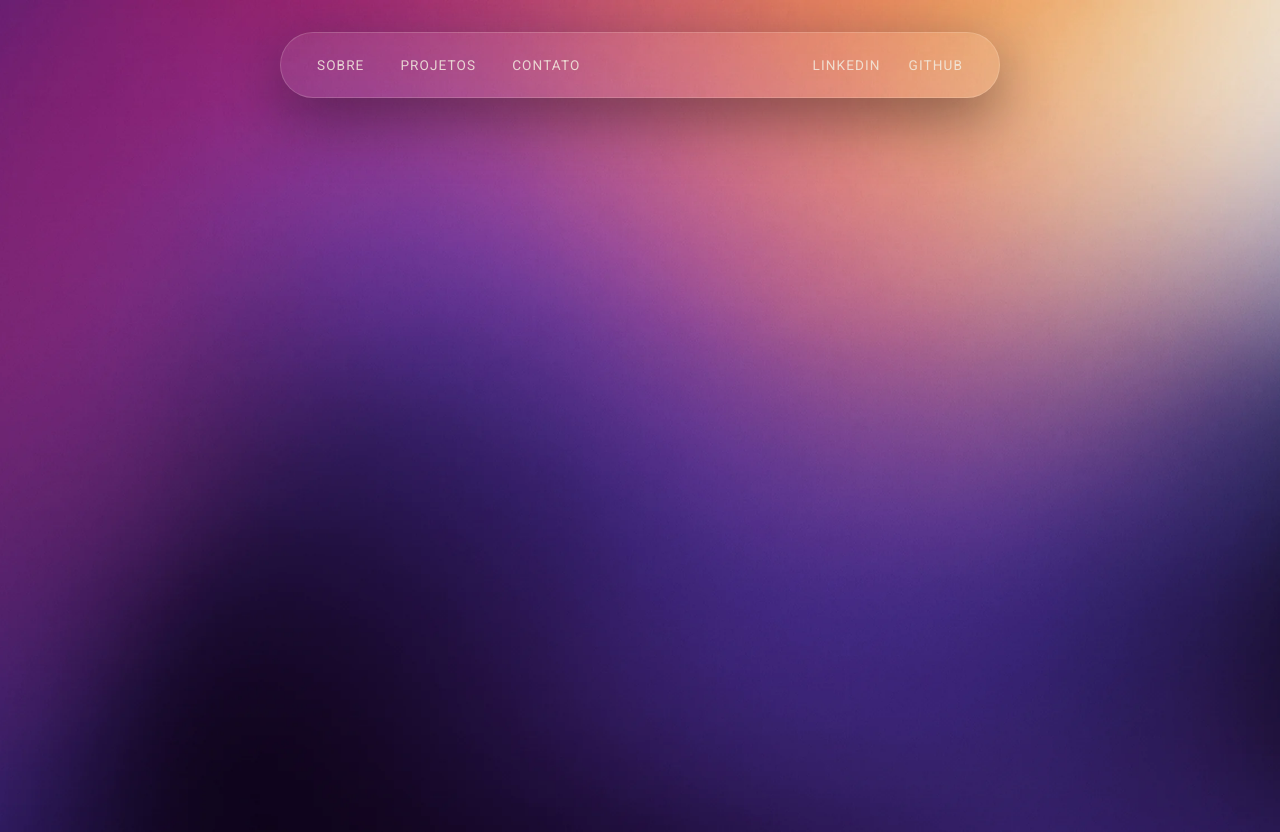
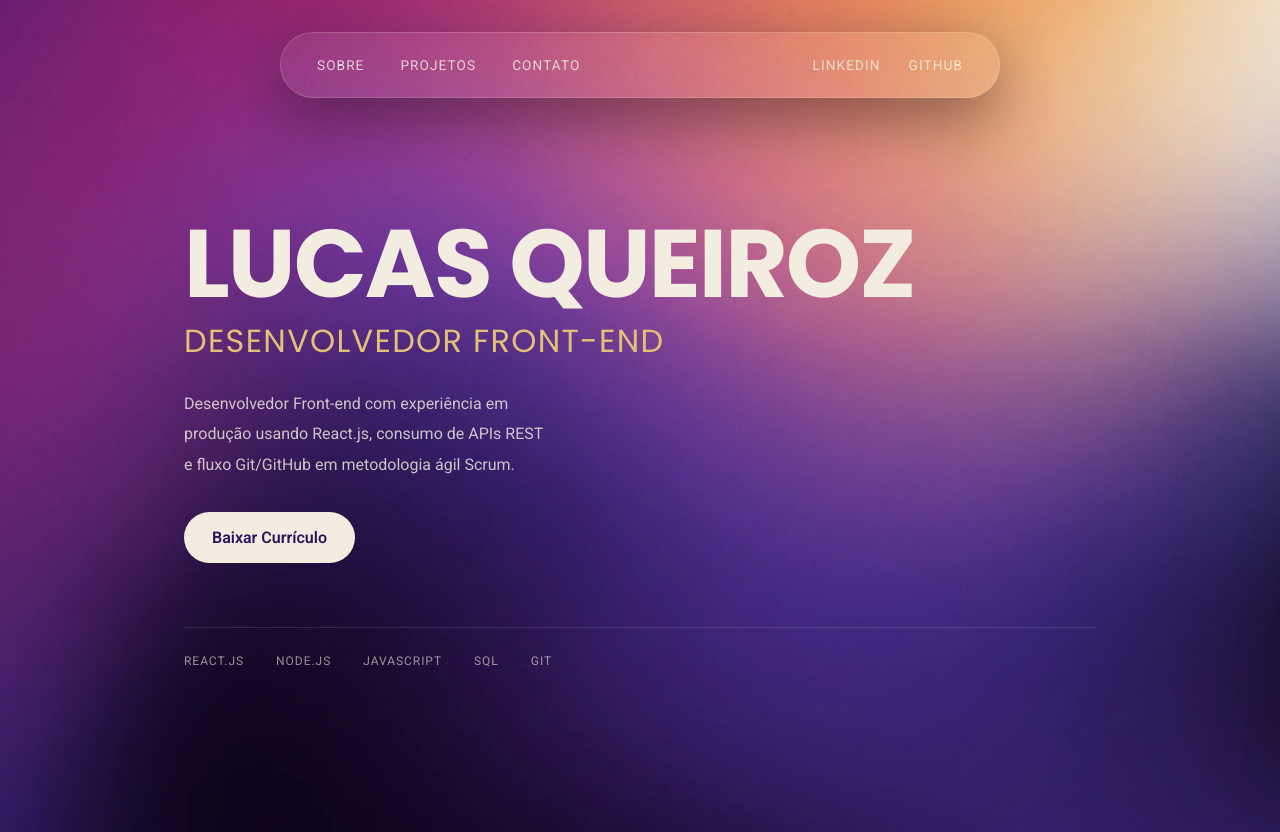
Before and after one commit to lcsqueiroz/portfolio, a React (Vite) app: page / in a window 1280 px wide. Built offline with nearby package versions, Linux system fonts and the light colour scheme.

Commit message:
feat: adiciona secao Hero com dados reais do curriculo
Nome, cargo, bio curta e botao para baixar o curriculo em PDF, com as
tecnologias principais listadas embaixo.

```diff
--- a/src/App.jsx
+++ b/src/App.jsx
@@ -1,6 +1,12 @@
 import Header from './components/header/Header';
+import Hero from './components/hero/Hero';
 
 function App() {
-  return <Header></Header>;
+  return (
+    <>
+      <Header />
+      <Hero />
+    </>
+  );
 }
 export default App;
--- /dev/null
+++ b/src/components/hero/Hero.jsx
@@ -0,0 +1,29 @@
+import style from './Hero.module.css';
+
+function Hero() {
+  return (
+    <section className={style.hero}>
+      <h1 className={style.name}>Lucas Queiroz</h1>
+      <p className={style.role}>Desenvolvedor Front-end</p>
+
+      <p className={style.bio}>
+        Desenvolvedor Front-end com experiência em produção usando React.js,
+        consumo de APIs REST e fluxo Git/GitHub em metodologia ágil Scrum.
+      </p>
+
+      <a className={style.cta} href="/cv/lucas-queiroz-vieira.pdf" download>
+        Baixar Currículo
+      </a>
+
+      <ul className={style.stack}>
+        <li>React.js</li>
+        <li>Node.js</li>
+        <li>JavaScript</li>
+        <li>SQL</li>
+        <li>Git</li>
+      </ul>
+    </section>
+  );
+}
+
+export default Hero;
--- /dev/null
+++ b/src/components/hero/Hero.module.css
@@ -0,0 +1,64 @@
+.hero {
+  position: relative;
+  max-width: 960px;
+  margin: 6rem auto 0;
+  padding: 0 1.5rem 4rem;
+  overflow: hidden;
+}
+
+.name {
+  margin-top: 1.5rem;
+  font-family: var(--font-display);
+  font-weight: 700;
+  font-size: clamp(3rem, 9vw, 6rem);
+  line-height: 0.95;
+  text-transform: uppercase;
+  letter-spacing: -0.02em;
+}
+
+.role {
+  margin-top: 0.5rem;
+  font-family: var(--font-display);
+  font-weight: 400;
+  font-size: clamp(1.25rem, 3vw, 2rem);
+  color: var(--color-gold);
+  text-transform: uppercase;
+  letter-spacing: 0.04em;
+}
+
+.bio {
+  max-width: 40ch;
+  margin-top: 1.5rem;
+  color: rgba(243, 236, 224, 0.8);
+  line-height: 1.9;
+}
+
+.cta {
+  display: inline-block;
+  margin-top: 2rem;
+  padding: 0.85rem 1.75rem;
+  border-radius: 999px;
+  background: var(--color-ink);
+  color: var(--color-void);
+  font-weight: 600;
+  text-decoration: none;
+}
+
+.cta:hover {
+  opacity: 0.85;
+}
+
+.stack {
+  display: flex;
+  flex-wrap: wrap;
+  gap: 2rem;
+  margin-top: 4rem;
+  padding-top: 1.5rem;
+  border-top: 1px solid rgba(243, 236, 224, 0.12);
+  list-style: none;
+  font-family: var(--font-mono);
+  font-size: 0.75rem;
+  text-transform: uppercase;
+  letter-spacing: 0.08em;
+  color: rgba(243, 236, 224, 0.6);
+}
```
Also changed, not shown: 1 other file (tests, documents, lock files or other folders).
